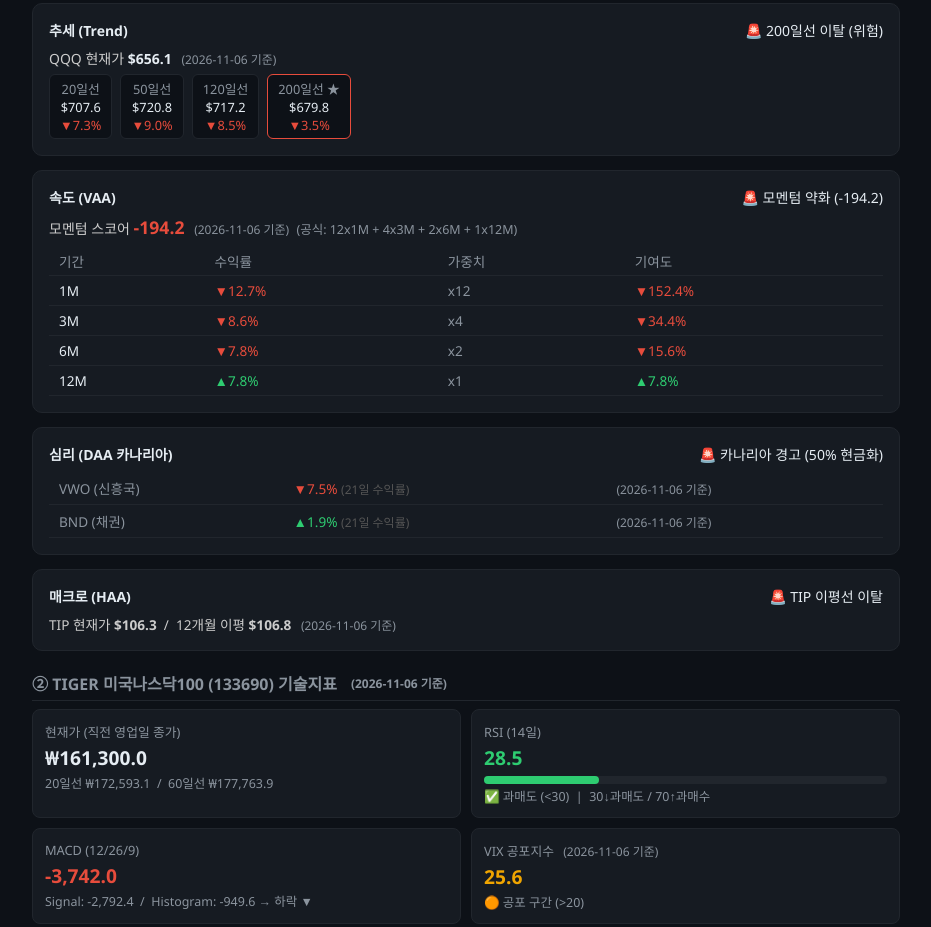
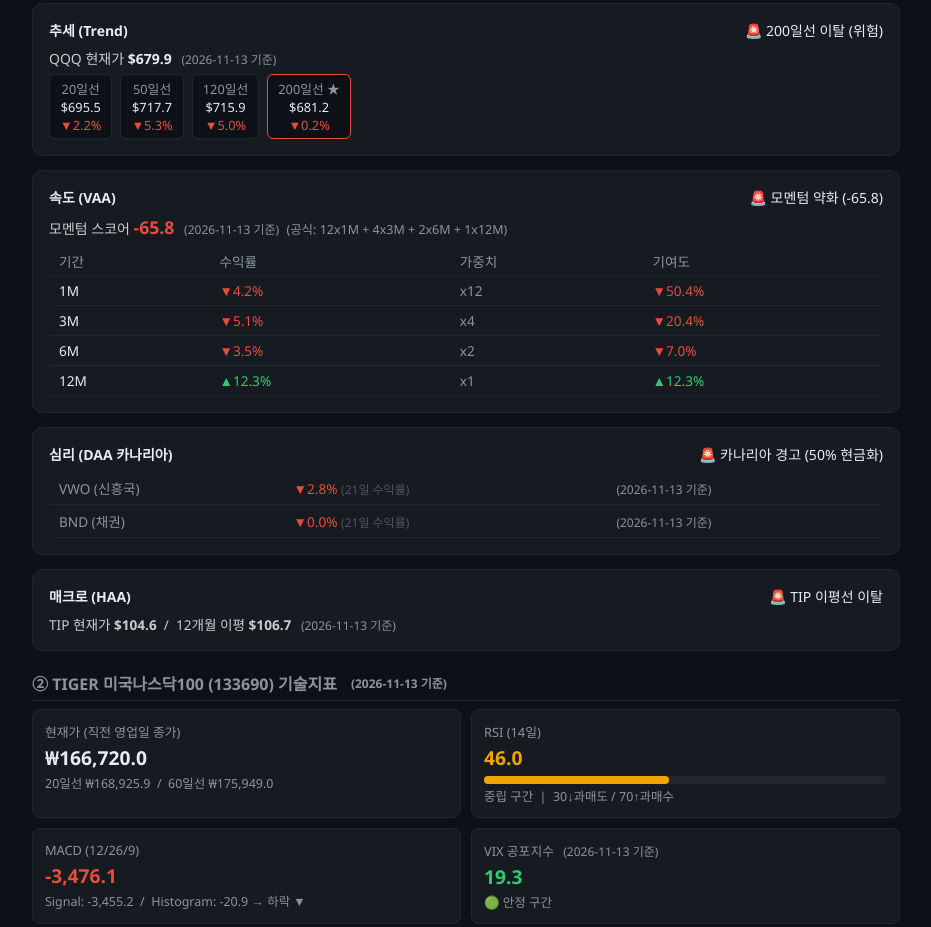
Before and after one commit to jacelee660303-png/Jace-Weekly-ETF, a plain HTML site: page nasdaq/index.html in a window 1280 px wide. Shown: the part 335-1262 px from the top of the page, without its empty margins (174-1105 px from the left). Drawn offline with Linux system fonts and the light colour scheme.

Commit message:
nasdaq: 2026-11-15 13:25 KST 자동 업데이트

```diff
--- a/nasdaq/index.html
+++ b/nasdaq/index.html
@@ -22,7 +22,7 @@
   .metric-value{font-size:1.2rem;font-weight:700}
   .ts{color:#8b949e;font-size:0.78rem;margin-top:3px}
   .bar-bg{background:#21262d;border-radius:4px;height:8px;margin-top:5px}
-  .bar{background:#2ecc71;border-radius:4px;height:8px;width:28.5%}
+  .bar{background:#f0a500;border-radius:4px;height:8px;width:46.0%}
   .badge{display:inline-block;background:#21262d;border-radius:4px;padding:1px 7px;font-size:0.75rem;color:#8b949e}
   .ma-grid{display:flex;gap:8px;flex-wrap:wrap;margin-top:6px}
   .ma-chip{background:#0d1117;border:1px solid #21262d;border-radius:6px;padding:4px 10px;font-size:0.8rem;text-align:center}
@@ -37,7 +37,7 @@
   <div style="display:flex;justify-content:space-between;align-items:flex-start;flex-wrap:wrap;gap:8px">
     <div>
       <h1>📊 나스닥100 현금전환 시그널 리포트</h1>
-      <p class="ts">스크립트 실행: 2026-11-08 12:56 KST &nbsp;|&nbsp; 데이터 기준: 직전 영업일 종가</p>
+      <p class="ts">스크립트 실행: 2026-11-15 13:25 KST &nbsp;|&nbsp; 데이터 기준: 직전 영업일 종가</p>
     </div>
     <button class="refresh-btn" onclick="location.reload()">🔄 새로고침</button>
   </div>
@@ -59,29 +59,29 @@
     <span>🚨 200일선 이탈 (위험)</span>
   </div>
   <div style="color:#ccc;margin-bottom:6px">
-    QQQ 현재가 <strong style="color:#e6edf3">$656.1</strong>
-    <span style='font-size:0.75rem;color:#8b949e;margin-left:6px'>(2026-11-06 기준)</span>
+    QQQ 현재가 <strong style="color:#e6edf3">$679.9</strong>
+    <span style='font-size:0.75rem;color:#8b949e;margin-left:6px'>(2026-11-13 기준)</span>
   </div>
   <div class="ma-grid">
     <div class="ma-chip">
       <div style="color:#8b949e">20일선</div>
-      <div>$707.6</div>
-      <div><span style='color:#e74c3c'>▼7.3%</span></div>
+      <div>$695.5</div>
+      <div><span style='color:#e74c3c'>▼2.2%</span></div>
     </div>
     <div class="ma-chip">
       <div style="color:#8b949e">50일선</div>
-      <div>$720.8</div>
-      <div><span style='color:#e74c3c'>▼9.0%</span></div>
+      <div>$717.7</div>
+      <div><span style='color:#e74c3c'>▼5.3%</span></div>
     </div>
     <div class="ma-chip">
       <div style="color:#8b949e">120일선</div>
-      <div>$717.2</div>
-      <div><span style='color:#e74c3c'>▼8.5%</span></div>
+      <div>$715.9</div>
+      <div><span style='color:#e74c3c'>▼5.0%</span></div>
     </div>
     <div class="ma-chip" style="border-color:#e74c3c">
       <div style="color:#8b949e">200일선 ★</div>
-      <div>$679.8</div>
-      <div><span style='color:#e74c3c'>▼3.5%</span></div>
+      <div>$681.2</div>
+      <div><span style='color:#e74c3c'>▼0.2%</span></div>
     </div>
   </div>
 </div>
@@ -90,38 +90,38 @@
 <div class="card">
   <div style="display:flex;justify-content:space-between;align-items:center;margin-bottom:8px">
     <strong>속도 (VAA)</strong>
-    <span>🚨 모멘텀 약화 (-194.2)</span>
+    <span>🚨 모멘텀 약화 (-65.8)</span>
   </div>
   <div style="color:#ccc;margin-bottom:8px">
-    모멘텀 스코어 <strong style="color:#e74c3c;font-size:1.1rem">-194.2</strong>
-    <span style='font-size:0.75rem;color:#8b949e;margin-left:6px'>(2026-11-06 기준)</span>
+    모멘텀 스코어 <strong style="color:#e74c3c;font-size:1.1rem">-65.8</strong>
+    <span style='font-size:0.75rem;color:#8b949e;margin-left:6px'>(2026-11-13 기준)</span>
     &nbsp;<span style="color:#8b949e;font-size:0.78rem">(공식: 12x1M + 4x3M + 2x6M + 1x12M)</span>
   </div>
   <table style="font-size:0.85rem">
     <tr style="color:#8b949e"><td style="padding:4px 10px">기간</td><td style="padding:4px 10px">수익률</td><td style="padding:4px 10px">가중치</td><td style="padding:4px 10px">기여도</td></tr>
     <tr>
           <td style='padding:5px 10px'>1M</td>
-          <td style='padding:5px 10px'><span style='color:#e74c3c'>▼12.7%</span></td>
+          <td style='padding:5px 10px'><span style='color:#e74c3c'>▼4.2%</span></td>
           <td style='padding:5px 10px;color:#8b949e'>x12</td>
-          <td style='padding:5px 10px'><span style='color:#e74c3c'>▼152.4%</span></td>
+          <td style='padding:5px 10px'><span style='color:#e74c3c'>▼50.4%</span></td>
         </tr>
     <tr>
           <td style='padding:5px 10px'>3M</td>
-          <td style='padding:5px 10px'><span style='color:#e74c3c'>▼8.6%</span></td>
+          <td style='padding:5px 10px'><span style='color:#e74c3c'>▼5.1%</span></td>
           <td style='padding:5px 10px;color:#8b949e'>x4</td>
-          <td style='padding:5px 10px'><span style='color:#e74c3c'>▼34.4%</span></td>
+          <td style='padding:5px 10px'><span style='color:#e74c3c'>▼20.4%</span></td>
         </tr>
     <tr>
           <td style='padding:5px 10px'>6M</td>
-          <td style='padding:5px 10px'><span style='color:#e74c3c'>▼7.8%</span></td>
+          <td style='padding:5px 10px'><span style='color:#e74c3c'>▼3.5%</span></td>
           <td style='padding:5px 10px;color:#8b949e'>x2</td>
-          <td style='padding:5px 10px'><span style='color:#e74c3c'>▼15.6%</span></td>
+          <td style='padding:5px 10px'><span style='color:#e74c3c'>▼7.0%</span></td>
         </tr>
     <tr>
           <td style='padding:5px 10px'>12M</td>
-          <td style='padding:5px 10px'><span style='color:#2ecc71'>▲7.8%</span></td>
+          <td style='padding:5px 10px'><span style='color:#2ecc71'>▲12.3%</span></td>
           <td style='padding:5px 10px;color:#8b949e'>x1</td>
-          <td style='padding:5px 10px'><span style='color:#2ecc71'>▲7.8%</span></td>
+          <td style='padding:5px 10px'><span style='color:#2ecc71'>▲12.3%</span></td>
         </tr>
   </table>
 </div>
@@ -135,13 +135,13 @@
   <table style="font-size:0.85rem">
     <tr>
       <td style="padding:6px 10px;color:#8b949e">VWO (신흥국)</td>
-      <td style="padding:6px 10px"><span style='color:#e74c3c'>▼7.5%</span> <span style="color:#555;font-size:0.75rem">(21일 수익률)</span></td>
-      <td style="padding:6px 10px"><span style='font-size:0.75rem;color:#8b949e;margin-left:6px'>(2026-11-06 기준)</span></td>
+      <td style="padding:6px 10px"><span style='color:#e74c3c'>▼2.8%</span> <span style="color:#555;font-size:0.75rem">(21일 수익률)</span></td>
+      <td style="padding:6px 10px"><span style='font-size:0.75rem;color:#8b949e;margin-left:6px'>(2026-11-13 기준)</span></td>
     </tr>
     <tr>
       <td style="padding:6px 10px;color:#8b949e">BND (채권)</td>
-      <td style="padding:6px 10px"><span style='color:#2ecc71'>▲1.9%</span> <span style="color:#555;font-size:0.75rem">(21일 수익률)</span></td>
-      <td style="padding:6px 10px"><span style='font-size:0.75rem;color:#8b949e;margin-left:6px'>(2026-11-06 기준)</span></td>
+      <td style="padding:6px 10px"><span style='color:#e74c3c'>▼0.0%</span> <span style="color:#555;font-size:0.75rem">(21일 수익률)</span></td>
+      <td style="padding:6px 10px"><span style='font-size:0.75rem;color:#8b949e;margin-left:6px'>(2026-11-13 기준)</span></td>
     </tr>
   </table>
 </div>
@@ -153,35 +153,35 @@
     <span>🚨 TIP 이평선 이탈</span>
   </div>
   <div style="color:#ccc;font-size:0.85rem">
-    TIP 현재가 <strong>$106.3</strong> &nbsp;/&nbsp;
-    12개월 이평 <strong>$106.8</strong>
-    <span style='font-size:0.75rem;color:#8b949e;margin-left:6px'>(2026-11-06 기준)</span>
+    TIP 현재가 <strong>$104.6</strong> &nbsp;/&nbsp;
+    12개월 이평 <strong>$106.7</strong>
+    <span style='font-size:0.75rem;color:#8b949e;margin-left:6px'>(2026-11-13 기준)</span>
   </div>
 </div>
 
 <!-- ② TIGER ETF -->
-<h2>② TIGER 미국나스닥100 (133690) 기술지표 <span style='font-size:0.75rem;color:#8b949e;margin-left:6px'>(2026-11-06 기준)</span></h2>
+<h2>② TIGER 미국나스닥100 (133690) 기술지표 <span style='font-size:0.75rem;color:#8b949e;margin-left:6px'>(2026-11-13 기준)</span></h2>
 <div class="grid2">
   <div class="metric">
     <div class="metric-label">현재가 (직전 영업일 종가)</div>
-    <div class="metric-value">₩161,300.0</div>
-    <div class="ts">20일선 ₩172,593.1 &nbsp;/&nbsp; 60일선 ₩177,763.9</div>
+    <div class="metric-value">₩166,720.0</div>
+    <div class="ts">20일선 ₩168,925.9 &nbsp;/&nbsp; 60일선 ₩175,949.0</div>
   </div>
   <div class="metric">
     <div class="metric-label">RSI (14일)</div>
-    <div class="metric-value" style="color:#2ecc71">28.5</div>
+    <div class="metric-value" style="color:#f0a500">46.0</div>
     <div class="bar-bg"><div class="bar"></div></div>
-    <div class="ts">✅ 과매도 (<30) &nbsp;|&nbsp; 30↓과매도 / 70↑과매수</div>
+    <div class="ts">중립 구간 &nbsp;|&nbsp; 30↓과매도 / 70↑과매수</div>
   </div>
   <div class="metric">
     <div class="metric-label">MACD (12/26/9)</div>
-    <div class="metric-value" style="color:#e74c3c">-3,742.0</div>
-    <div class="ts">Signal: -2,792.4 &nbsp;/&nbsp; Histogram: -949.6 → 하락 ▼</div>
+    <div class="metric-value" style="color:#e74c3c">-3,476.1</div>
+    <div class="ts">Signal: -3,455.2 &nbsp;/&nbsp; Histogram: -20.9 → 하락 ▼</div>
   </div>
   <div class="metric">
-    <div class="metric-label">VIX 공포지수 <span style='font-size:0.75rem;color:#8b949e;margin-left:6px'>(2026-11-06 기준)</span></div>
-    <div class="metric-value" style="color:#f0a500">25.6</div>
-    <div class="ts">🟠 공포 구간 (>20)</div>
+    <div class="metric-label">VIX 공포지수 <span style='font-size:0.75rem;color:#8b949e;margin-left:6px'>(2026-11-13 기준)</span></div>
+    <div class="metric-value" style="color:#2ecc71">19.3</div>
+    <div class="ts">🟢 안정 구간</div>
   </div>
 </div>
 
@@ -221,7 +221,7 @@
 </div>
 
 <p style="color:#555;font-size:0.75rem;text-align:center;margin-top:16px;line-height:1.8">
-  ※ Python 수집: 2026-11-08 12:56 KST &nbsp;|&nbsp; 데이터: Yahoo Finance (직전 영업일 종가), CNN<br>
+  ※ Python 수집: 2026-11-15 13:25 KST &nbsp;|&nbsp; 데이터: Yahoo Finance (직전 영업일 종가), CNN<br>
   ※ 본 리포트는 투자 참고용이며 최종 투자 결정은 본인 책임입니다.
 </p>
 
```
